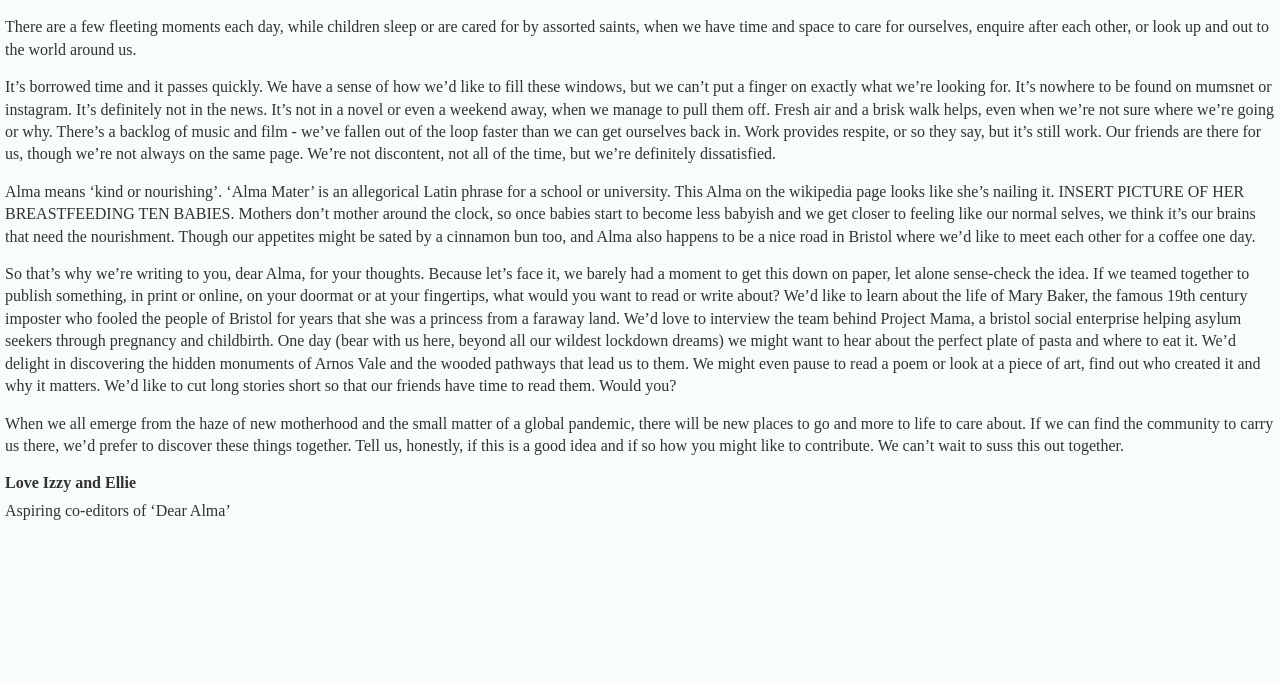
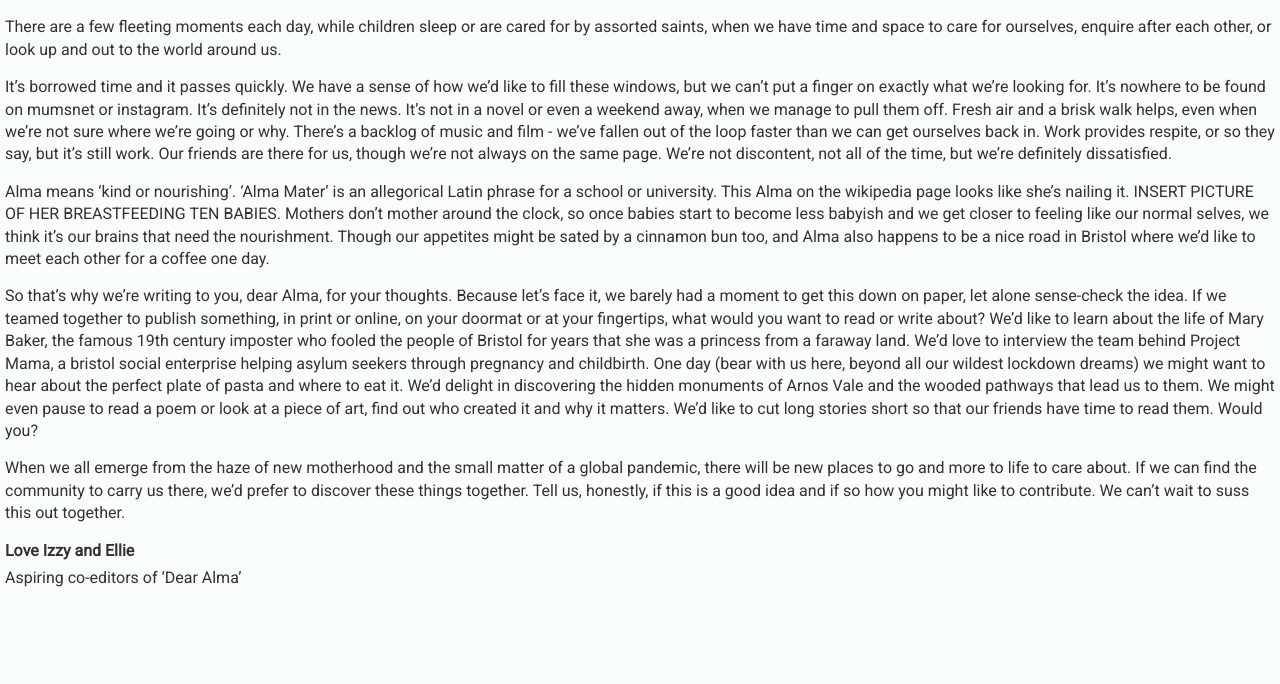
Before and after one commit to dear-alma/dear-alma.github.io, a plain HTML site: page index.html in a window 1280 px wide. Shown: the part 116-800 px from the top of the page. Drawn offline with Linux system fonts and the light colour scheme.

Commit message:
Update main.css

```diff
--- a/main.css
+++ b/main.css
@@ -181,7 +181,7 @@ a:active {
 }
 
 body {
-	font-family: "Crimson Text";
+	font-family: "Roboto";
 	font-weight: 400;
 	color: #323232;
 	max-width: 1300px;
```
